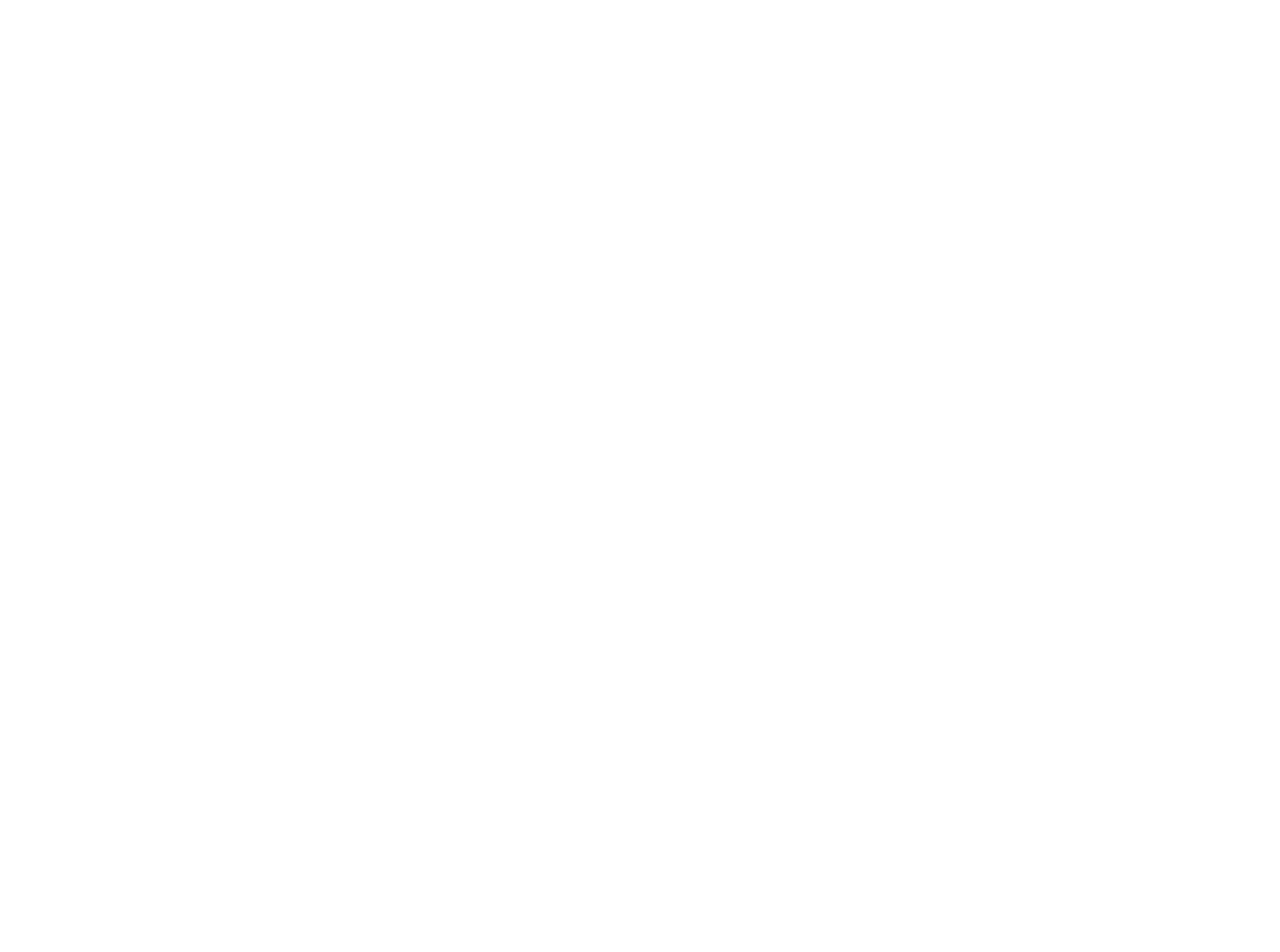
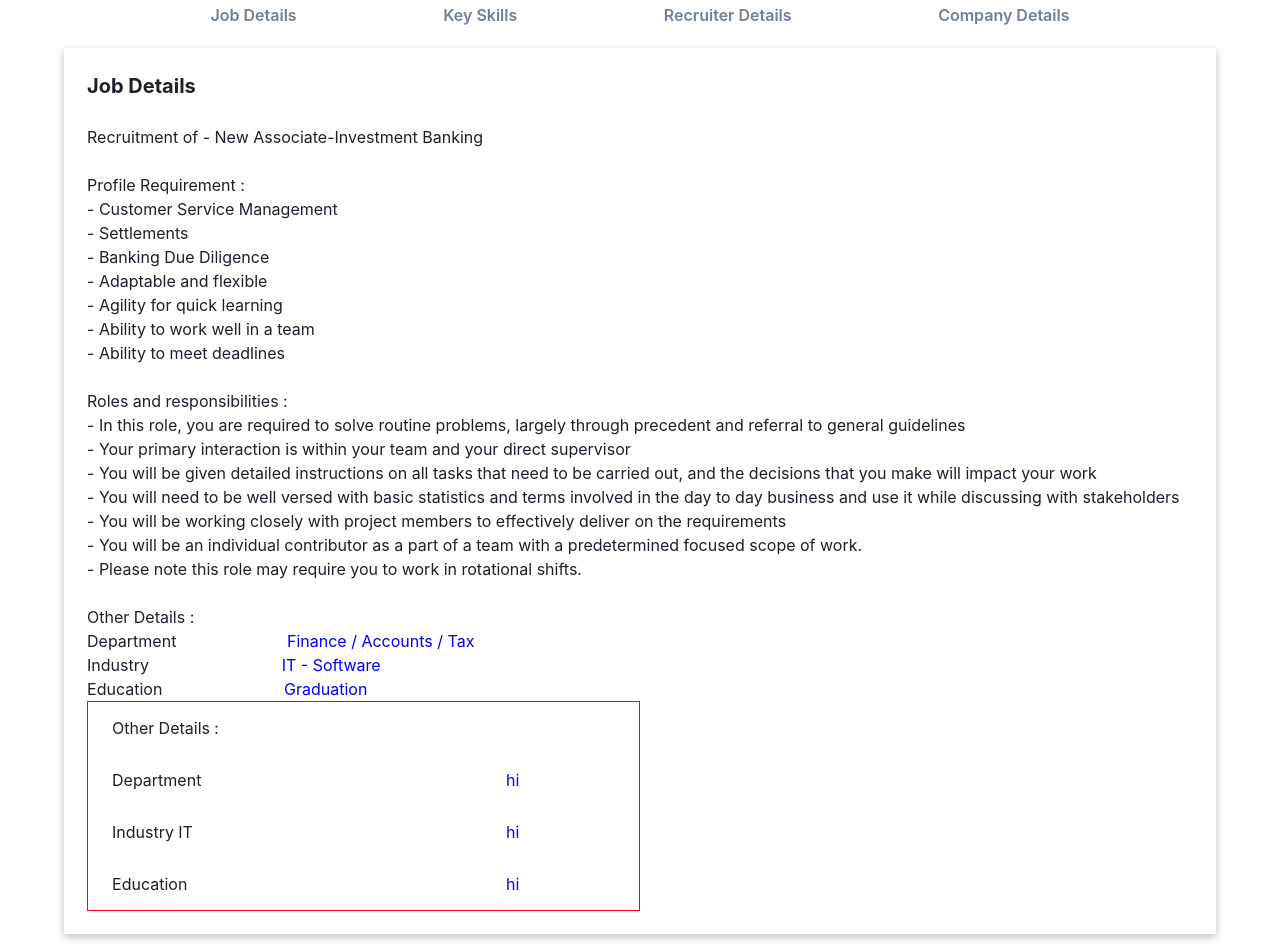
Before and after one commit to sivagurubilli/Shine-job-portal-web-site-clone, a React (Create React App) app in the folder shine-rct-211/: page / in a window 1280 px wide. Shown: the part 340-1292 px from the top of the page. Before the commit the page ends 800 px from the top, so only its background shows below. Built offline with nearby package versions, Linux system fonts and the light colour scheme; data requests are answered from the project's data file.

Commit message:
job details div

```diff
--- a/shine-rct-211/src/Pages/JobDetailsPage.jsx
+++ b/shine-rct-211/src/Pages/JobDetailsPage.jsx
@@ -1,5 +1,5 @@
 import React from 'react'
-import {Box,Button,Flex,HStack,Icon,Spacer,Stack,Text, useMediaQuery, VStack} from "@chakra-ui/react"
+import {Box,Button,DrawerHeader,Flex,HStack,Icon,ListItem,Spacer,Stack,Text, useMediaQuery, VStack, List, Link, Table, TableCaption, Tbody, Thead, Tr,Th,Td} from "@chakra-ui/react"
 import { useEffect } from 'react'
 import { useDispatch, useSelector } from 'react-redux'
 import { getJobDetails } from '../Redux/SinglePage/action'
@@ -21,13 +21,17 @@
 
   const date = new Date().getDate();
   return (
-    <Box w="90%">
-      <Box  margin={"2% auto"} padding={"2%"} textAlign={"start"} bgColor="#f3fbfd" lineHeight={2.5} boxShadow="rgba(0, 0, 0, 0.24) 0px 3px 8px">
+    < Box w="90%" margin="auto">
+
+      {/* details card */}
+      <Box  margin={"2% 0"} padding={"2%"} textAlign={"start"} bgColor="#f3fbfd" lineHeight={2.5} boxShadow="rgba(0, 0, 0, 0.24) 0px 3px 8px">
         <HStack justifyContent={"space-between"}>
           <Text as={"p"}>Hot</Text>
           <Text as={"p"}>
             {/* {((date - publishDate) < 0) ? 0 : (date - publishDate)} */}
-            0 days ago</Text></HStack>
+            0 days ago
+          </Text>
+        </HStack>
       <Text as={"h3"} fontWeight={700} fontSize={"26px"}>{jobDetails.title}</Text>
       <Text as={"h3"} >{jobDetails.company_name}</Text>
       <HStack>
@@ -76,7 +80,75 @@
           </HStack>
 
         </HStack>
-    </Box>
+      </Box>
+
+      {/* nav bar */}
+      <Flex justifyContent={"space-evenly"}>
+        <Button variant={"link"}>Job Details</Button>
+        <Button variant={"link"}>Key Skills</Button>
+        <Button variant={"link"}>Recruiter Details</Button>
+        <Button variant={"link"}>Company Details</Button>
+      </Flex>
+
+      {/* job details div */}
+      <Box boxShadow="rgba(0, 0, 0, 0.24) 0px 3px 8px"
+        textAlign="start"
+        margin="2% auto" padding="2%" >
+        <Text as="h3"fontWeight={700} fontSize={"20px"}>Job Details</Text>
+        <br></br>
+
+        <Text>{jobDetails.title}</Text>
+        <br></br>
+
+        <Text>Profile Requirement :</Text>
+        <List>
+        {jobDetails.qualifications?.map((e) => (
+          <ListItem>- {e}</ListItem>
+        ))}
+        </List>
+        <br></br>
+
+        <Text>Roles and responsibilities :</Text>
+        <List>
+        {jobDetails.roles_responsibilities?.map((e) => (
+          <ListItem>- {e}</ListItem>
+        ))}
+        </List>
+        <br></br>
+
+        <Text>Other Details :</Text>
+        <Flex gap="10%">
+          <Text>Department </Text>
+          <Link color="blue">{jobDetails.department}</Link>
+        </Flex>
+        <Flex gap={["16.5%","12%"]}>
+          <Text>Industry</Text>
+          <Link color="blue">{jobDetails.industry}</Link>
+        </Flex>
+        <Flex gap={["13.5%","11%"]}>
+          <Text>Education </Text>
+          <Link color="blue">{jobDetails.education}</Link>
+        </Flex>
+
+        <Table variant="unstyled" lineHeight="shorter" width="50%" maxHeight="10px" border="1px solid red">
+          <Thead>
+            <Tr><Td>Other Details :</Td><Th></Th></Tr>
+          </Thead>
+          <Tbody>
+            <Tr>
+              <Td>Department</Td>
+            <Td color="blue">hi</Td>
+            </Tr><Tr>
+              <Td>Industry IT</Td>
+            <Td color="blue">hi</Td>
+            </Tr><Tr>
+              <Td>Education</Td>
+            <Td color="blue">hi</Td>
+            </Tr>
+          </Tbody>
+        </Table>
+
+      </Box>
     </Box>
   )
 }
```
